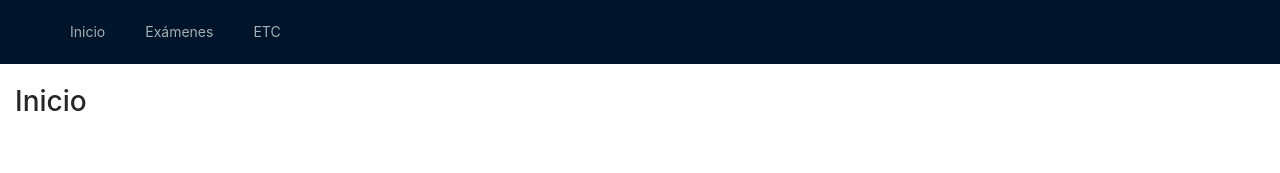
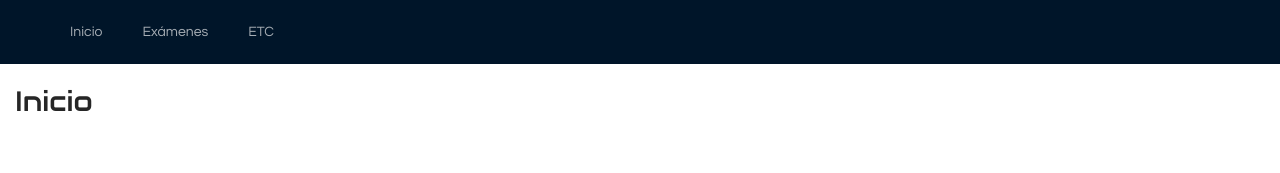
Before and after one commit to EstebanAO/hackmty-2020-front-react, a React (Create React App) app: page / in a window 1280 px wide. Shown: the top 173 px of the page. Built offline with nearby package versions, Linux system fonts and the light colour scheme.

Commit message:
Change font

```diff
--- a/src/App.css
+++ b/src/App.css
@@ -1,38 +1,7 @@
-.App {
-  text-align: center;
+body {
+  font-family: Questrial, sans-serif;
 }
 
-.App-logo {
-  height: 40vmin;
-  pointer-events: none;
+h1 {
+  font-family: Audiowide, sans-serif;
 }
-
-@media (prefers-reduced-motion: no-preference) {
-  .App-logo {
-    animation: App-logo-spin infinite 20s linear;
-  }
-}
-
-.App-header {
-  background-color: #282c34;
-  min-height: 100vh;
-  display: flex;
-  flex-direction: column;
-  align-items: center;
-  justify-content: center;
-  font-size: calc(10px + 2vmin);
-  color: white;
-}
-
-.App-link {
-  color: #61dafb;
-}
-
-@keyframes App-logo-spin {
-  from {
-    transform: rotate(0deg);
-  }
-  to {
-    transform: rotate(360deg);
-  }
-}
--- a/src/App.js
+++ b/src/App.js
@@ -4,8 +4,8 @@
 import { BrowserRouter as Router, Route } from 'react-router-dom';
 import history from './helpers/history'
 import { Layout, Menu, Link } from 'antd';
+import 'antd/dist/antd.css'
 import './App.css';
-import 'antd/dist/antd.css'
 
 import HomePage from './components/home'
 import TestIndex from './components/tests'
--- a/src/index.css
+++ b/src/index.css
@@ -1,8 +1,6 @@
 body {
   margin: 0;
-  font-family: -apple-system, BlinkMacSystemFont, 'Segoe UI', 'Roboto', 'Oxygen',
-    'Ubuntu', 'Cantarell', 'Fira Sans', 'Droid Sans', 'Helvetica Neue',
-    sans-serif;
+  font-family: 'Audiowide', sans-serif;
   -webkit-font-smoothing: antialiased;
   -moz-osx-font-smoothing: grayscale;
 }
```
